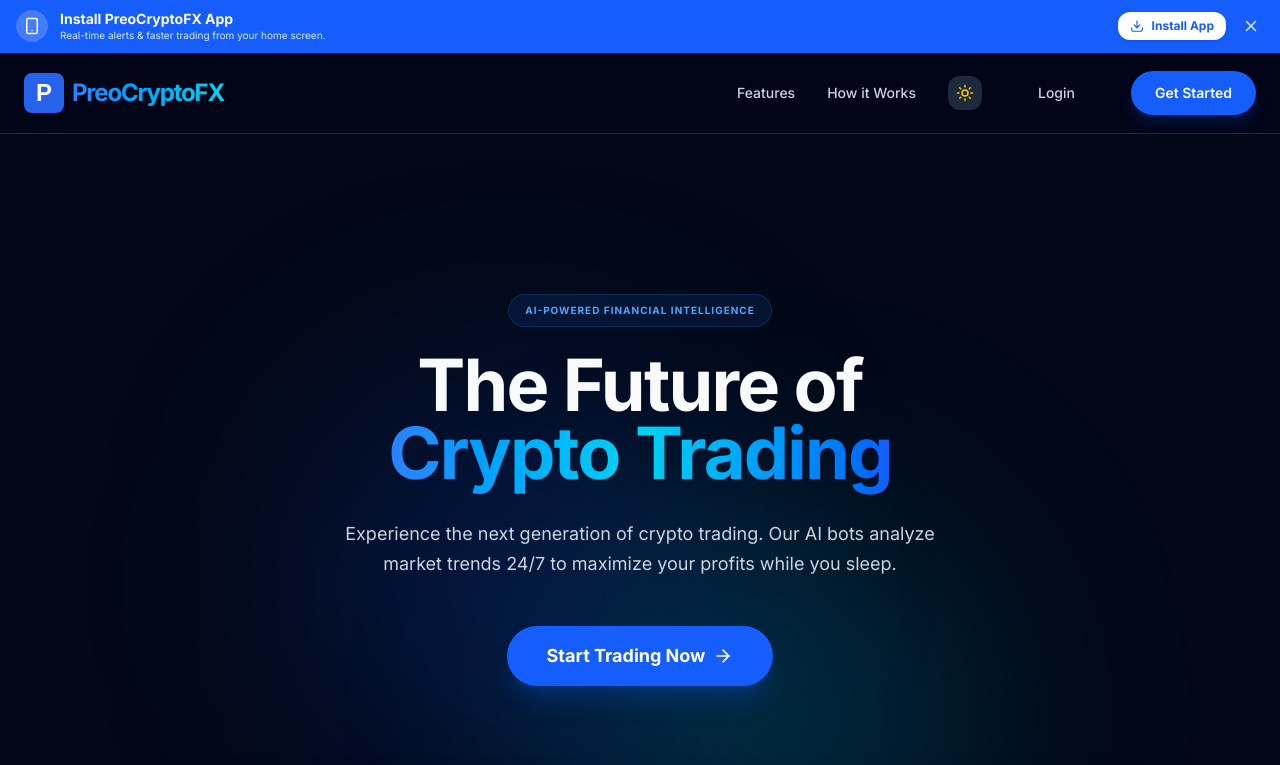
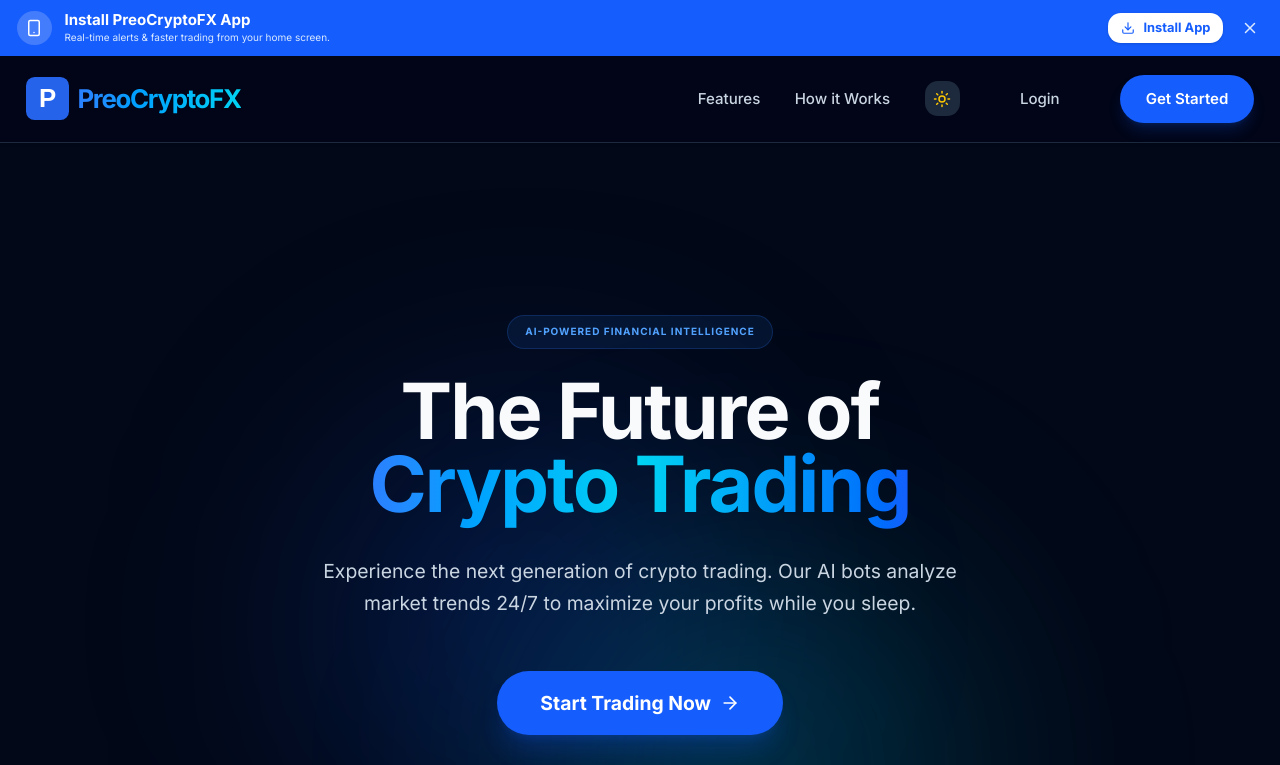
Before and after one commit to joelnd27/preocryptofx, a React (Vite) app: page / in a window 1280 px wide. Shown: the top 765 px of the page. Built offline with nearby package versions, Linux system fonts and the light colour scheme; no server answers.

Commit message:
style: increase root font size for readability
Adjust the base html font size to 107.5% to improve overall text legibility across the application.

```diff
--- a/src/index.css
+++ b/src/index.css
@@ -78,6 +78,9 @@
 }
 
 @layer base {
+  html {
+    font-size: 107.5%; /* Gentle global scale-up of root font size for enhanced readability */
+  }
   * {
     @apply border-border;
   }
```
